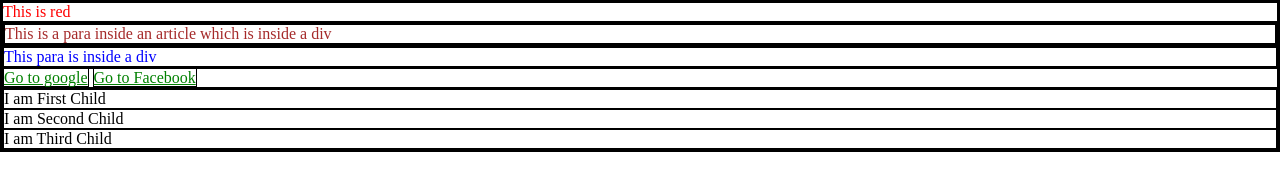
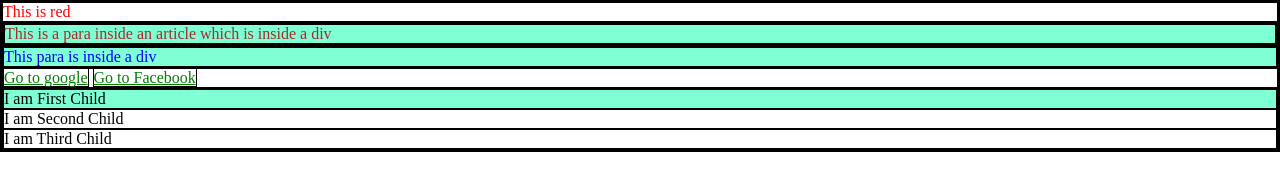
Before and after one commit to undeadskeleton/sigma_web_dev, a plain HTML site: page 11.Css selector/index.html in a window 1280 px wide. Drawn offline with Linux system fonts and the light colour scheme.

Commit message:
checking

```diff
--- a/11.Css selector/index.html
+++ b/11.Css selector/index.html
@@ -44,6 +44,10 @@
         a:hover {
             background-color: aqua;
         }
+
+        p:first-child {
+            background-color: aquamarine;
+        }
     </style>
 </head>
 
```
